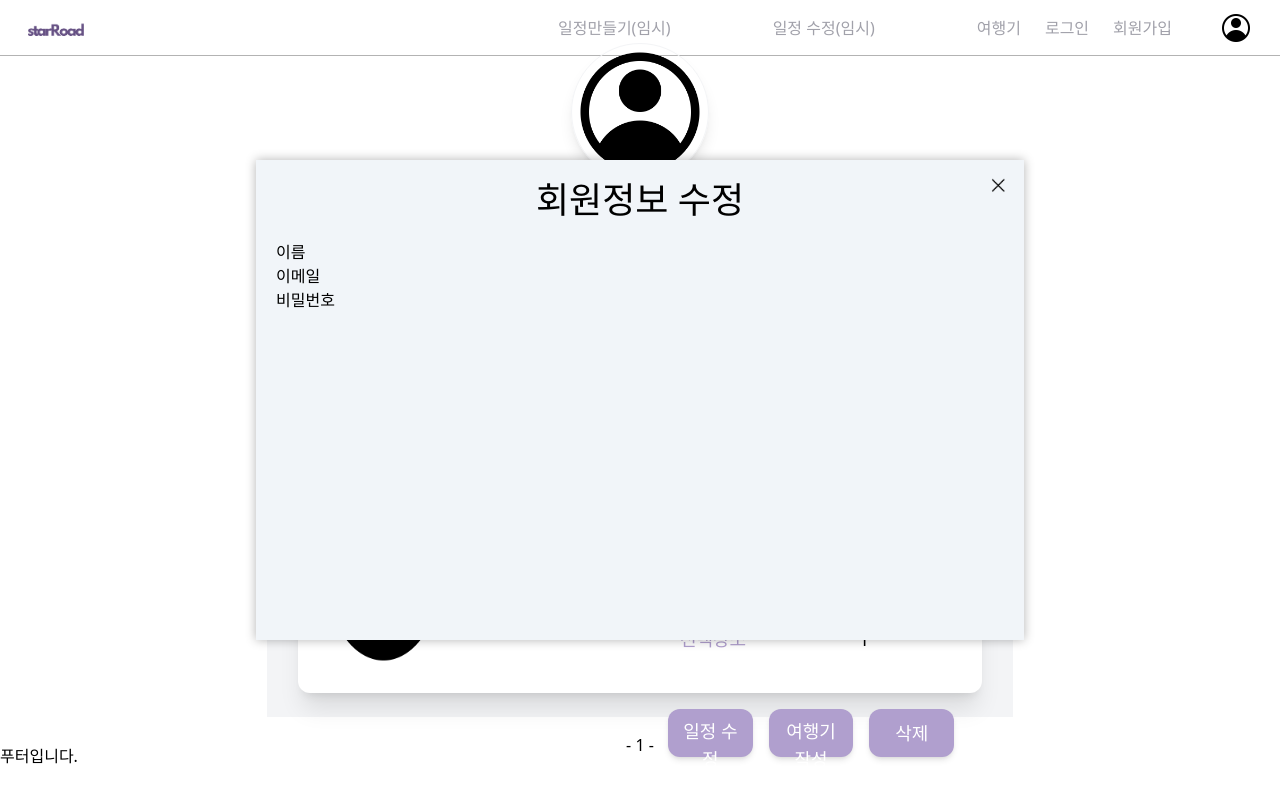
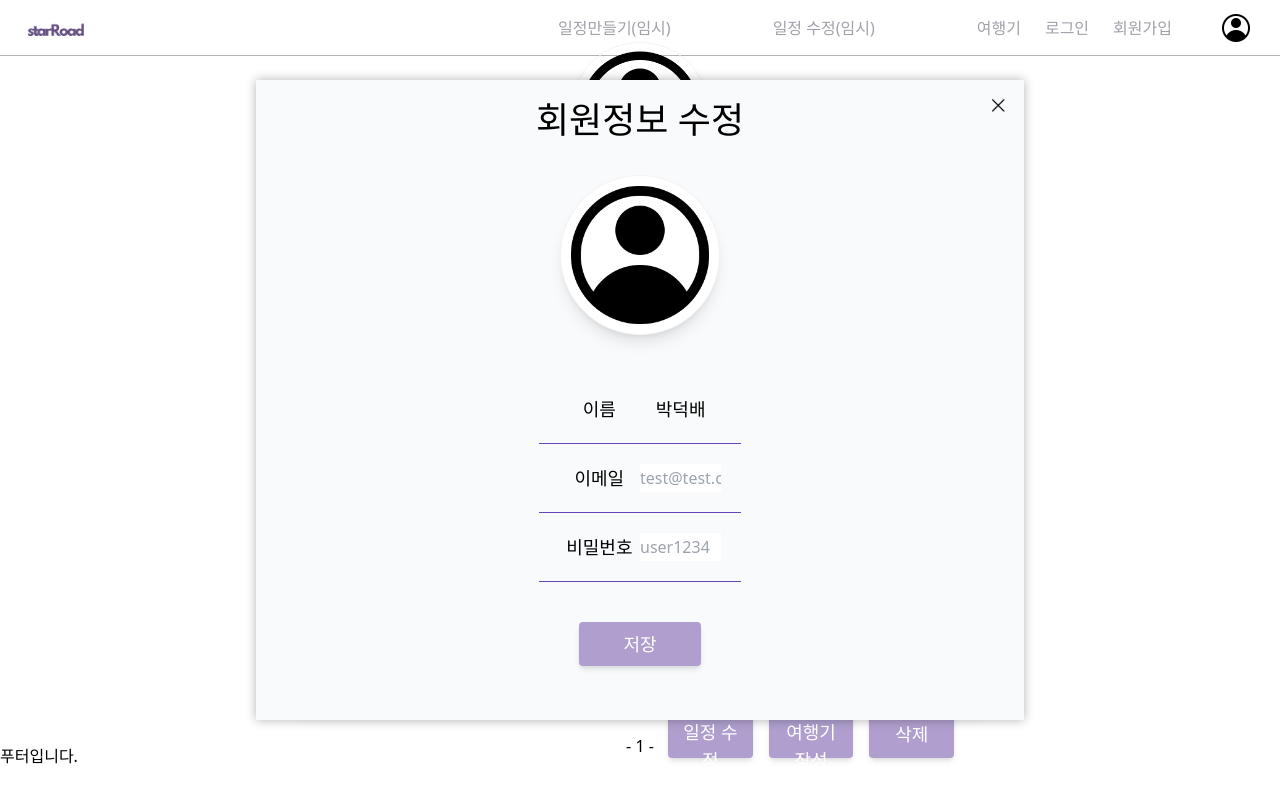
Before and after one commit to kimcodud/elice-gitlab-mirroring, a React (Vite) app: page /Mypage in a window 1280 px wide. Both pictures are taken after a click on the button "프로필 수정". Built offline with nearby package versions, Linux system fonts and the light colour scheme.

Commit message:
Design: 회원정보수정

```diff
--- a/src/components/Mypage/Mypage.jsx
+++ b/src/components/Mypage/Mypage.jsx
@@ -10,7 +10,11 @@ import moveBtn from '../../assets/goBackIcon.png';
 
 import tempImage from '../../assets/main.jpg'
 
-const userName = '박덕배'
+const userInfo = {
+  name: '박덕배',
+  email: "test@test.com",
+  password: "user1234",
+}
 const travelSchedule = [{
   id: '1',
   image: basicUserImage,
@@ -69,18 +73,34 @@ function UserInfoPage() {
     openModal({
       modalType: 'updateUserInfo',
       style: { /*자유롭게 꾸며보세요!*/
-        backgroundColor: ' #F1F5F9',
+        backgroundColor: 'rgb(249, 250, 251)',
         width: '60%',
-        height: '60%',
+        height: '80%',
         top: '50%',
         left: '50%',
         transform: 'translate(-50%, -50%)',
       },
       title: <div className='text-center font-bold text-4xl'>회원정보 수정</div>,
-      content: <div>
-        <div className=''>이름</div>
-        <div className=''>이메일</div>
-        <div className=''>비밀번호</div>
+      content: <div className='w-full flex flex-col justify-center items-center my-5' style={{height:'calc(60vh)'}}>
+        <div className='h-1/3 m-5 border bg-white border-gray-100 rounded-full flex items-center justify-center shadow-lg' >
+          <img className='h-full' src={basicUserImage} alt="유저이미지" />
+        </div>
+        <div className='grid grid-cols-none grid-rows-3 w-1/3 p-5 border-solid grid-underline text-center'>
+          <div className='grid grid-cols-2 p-5' style={{ borderBottom: "1px solid #6645B9" }} >
+            <div className='text-lg cursor-pointer select-none' >이름</div>
+            <div className='text-lg select-none'>{userInfo.name}</div>
+          </div>
+          <div className='grid grid-cols-2 p-5' style={{ borderBottom: "1px solid #6645B9" }} >
+            <div className='text-lg select-none'>이메일</div>
+            <input className='hide-input-focus outline-none' placeholder={userInfo.email} />
+          </div>
+          <div className='grid grid-cols-2 p-5' style={{ borderBottom: "1px solid #6645B9" }} >
+            <div className='text-lg select-none'>비밀번호</div>
+            <input className='hide-input-focus outline-none' placeholder={userInfo.password} />
+            {/* '비밀번호를 입력해주세요'로 백연결후 교체 */}
+          </div>
+        </div>
+        <input className='m-5 w-1/6 text-white font-bold text-lg px-4 py-2 rounded shadow-md' style={{ backgroundColor: "#B09FCE" }} type="submit" value="저장" />
       </div>,
     });
   };
@@ -90,21 +110,21 @@ function UserInfoPage() {
       <div className='h-1/5 border border-gray-100 rounded-full flex items-center justify-center shadow-lg' >
         <img className='h-full' src={basicUserImage} alt="유저이미지" />
       </div>
-      <div className='text-gray-500 text-lg m-3'>{userName}님 안녕하세요</div>
+      <div className='text-gray-500 text-lg m-3'>{userInfo.name}님 안녕하세요</div>
       <button onClick={openuUpdateUserInfoModal} style={{ backgroundColor: "#B09FCE" }}
-        className='text-white font-bold text-lg px-4 py-2 rounded'
+        className='text-white font-bold text-lg px-4 py-2 rounded shadow-md'
       >프로필 수정</button>
-      <div className='flex flex-row w-1/5 h-1/5'>
-        <div className='flex flex-col bg-gray-100 w-1/2 h- m-4 p-2 rounded-2xl'>
+      <div className='flex flex-row items-center w-1/5 h-1/5'>
+        <div className='grid grid-rows-[1fr,2fr] bg-gray-100 w-1/2 h-3/4 m-4 p-3 rounded-2xl'>
           <div className='py-1 text-slate-500' >나의 일정</div>
-          <div className='text-4xl py-2 font-bold' style={{ color: "#6645B9" }}>{travelSchedule.length}</div> {/*임시*/}
+          <div className='text-5xl py-2 font-bold' style={{ color: "#6645B9" }}>{travelSchedule.length}</div> {/*임시*/}
         </div>
-        <div className='flex flex-col bg-gray-100 w-1/2 m-4 p-2 rounded-2xl'>
+        <div className='grid grid-rows-[1fr,2fr] bg-gray-100 w-1/2 h-3/4 m-4 p-3 rounded-2xl'>
           <div className='py-1 text-slate-500' >나의 여행기</div>
-          <div className='text-4xl py-2 font-bold' style={{ color: "#6645B9" }}>0</div> {/*임시*/}
+          <div className='text-5xl py-2 font-bold' style={{ color: "#6645B9" }}>0</div> {/*임시*/}
         </div>
       </div>
-      <div id='box' className='flex flex-col justify-center items-center m-4 bg-gray-100 w-7/12 h-72 relative'>
+      <div id='box' className='flex flex-col justify-center items-center m-4 bg-gray-100 rounded-2xl w-7/12 h-72 relative'>
         <div
           className="flex bg-transparent h-full w-1/12 absolute top-1/2 left-0 transform -translate-y-1/2
     opacity-0  hover:opacity-100 transition-opacity duration-300
@@ -115,7 +135,7 @@ function UserInfoPage() {
             className="w-2/5  object-contain"
           />
         </div>
-        <div di='content' className='grid grid-cols-[1fr,1fr,2fr] grid-rows-1 h-5/6 w-11/12 bg-white  rounded-xl shadow-xl'>
+        <div di='content' className='grid grid-cols-[1fr,1fr,2fr] grid-rows-1 h-5/6 w-11/12 bg-white rounded-2xl shadow-xl'>
           <div className='flex items-center justify-center p-5'><img className=' h-full full' src={travelSchedule[currentIndex].image} alt="여행지 이미지" /></div>{/* 임시 */}
           <div className='flex flex-col justify-center'>
             <div className='text-4xl py-2 font-bold' style={{ color: "#6645B9" }}>{travelSchedule[currentIndex].egPlaceName}</div>{/* 임시 */}
@@ -134,13 +154,13 @@ function UserInfoPage() {
 
             <div className='flex flex-row justify-between mb-8 mx-7'>
               <button onClick={handleEditSchedule} style={{ backgroundColor: "#B09FCE" }}
-                className='text-white font-normal text-lg w-1/3 h-12 p-2 rounded-xl shadow-md'
+                className='text-white font-normal text-lg w-1/3 h-12 p-2 rounded shadow-md'
               >일정 수정</button>
               <button onClick={handleWrite} style={{ backgroundColor: "#B09FCE" }}
-                className='text-white font-normal text-lg w-1/3 h-12 p-2 mx-4 rounded-xl shadow-md'
+                className='text-white font-normal text-lg w-1/3 h-12 p-2 mx-4 rounded shadow-md'
               >여행기 작성</button>
               <button onClick={handleDeletSchedule} style={{ backgroundColor: "#B09FCE" }}
-                className='text-white font-normal text-lg w-1/3 h-12 p-2 rounded-xl  shadow-md'
+                className='text-white font-normal text-lg w-1/3 h-12 p-2 rounded  shadow-md'
               >삭제</button>
             </div>
           </div>
```
